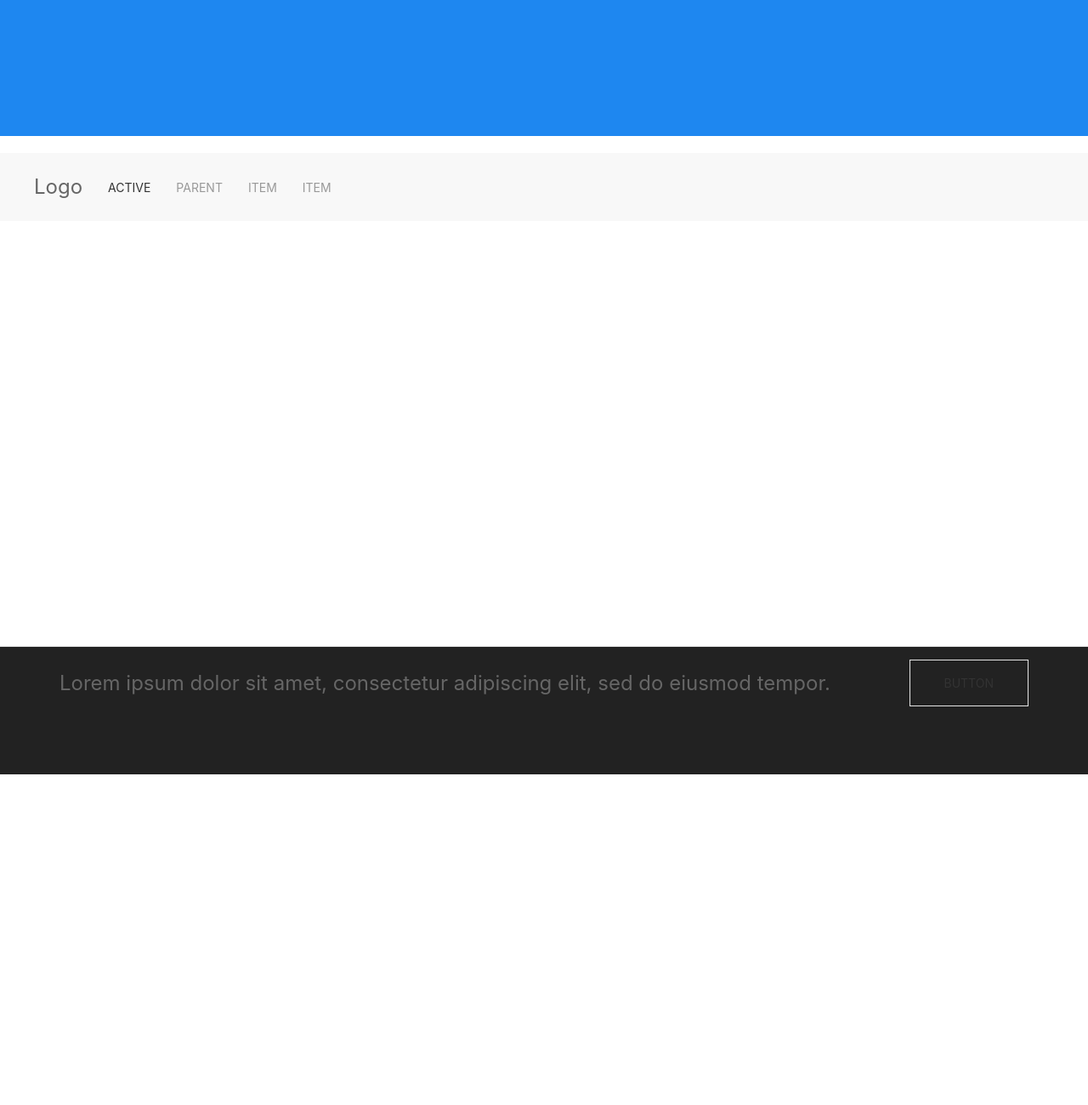
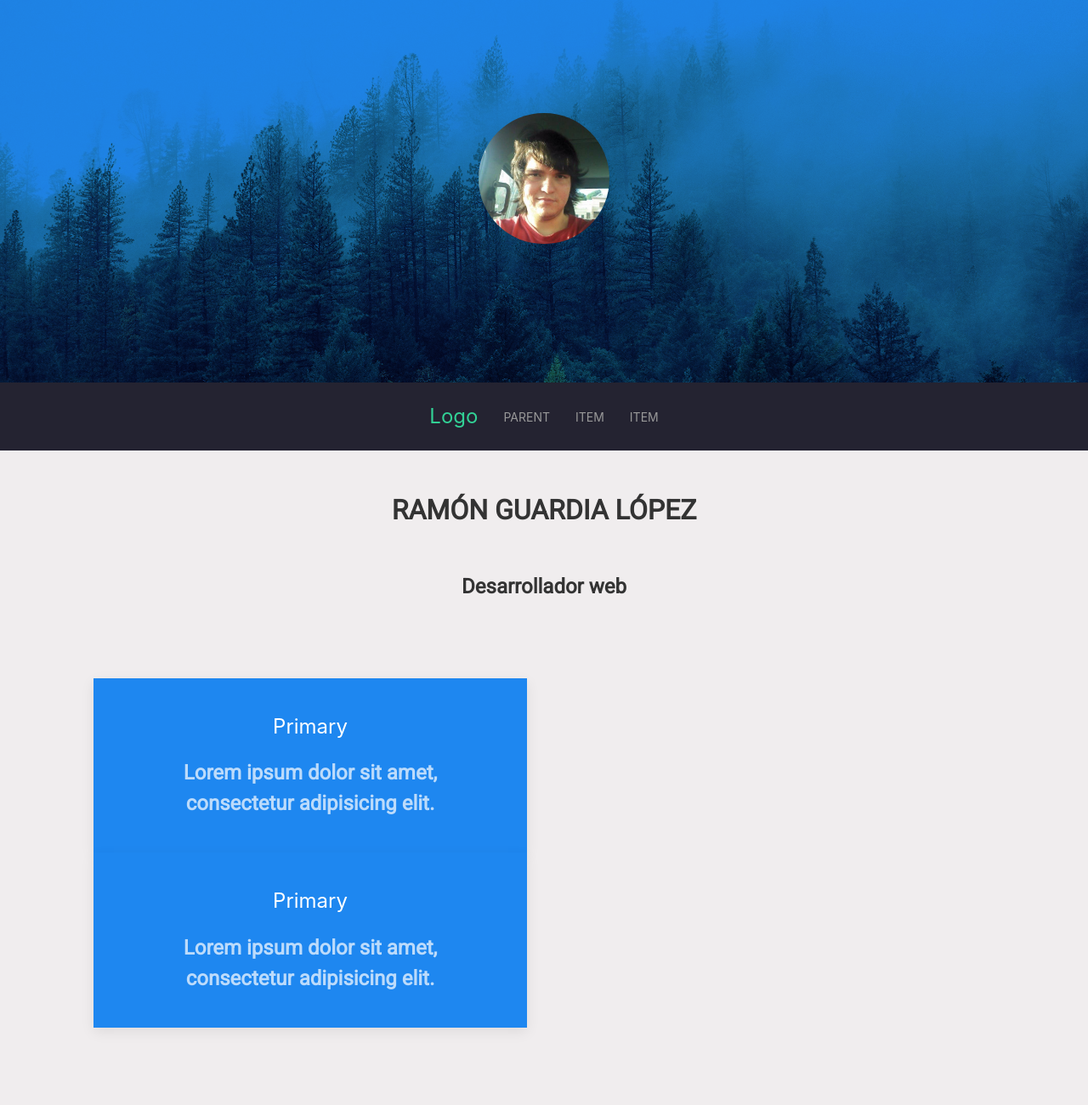
Before and after one commit to McRamy13/cvitae, a plain HTML site: page index.html in a window 1280 px wide. Shown: the top 1300 px of the page at 85% size. Before the commit the page ends 911 px from the top, so only its background shows below. Drawn offline with nearby package versions, Linux system fonts and the light colour scheme.

Commit message:
Inserción imagen de fondo. Imagen del autor. Datos básicos. Colores.

```diff
--- a/css/styles.css
+++ b/css/styles.css
@@ -1,6 +1,20 @@
+/*variables*/
+/*variables*/
+:root{
+	--color-ppal:#242331;
+	--color-fondo:#F0EDEE;
+	--independence:#384E77;
+	--cerulean:#1B4079;
+}
+
 /* -- estilos para el body --*/
+@import url('https://fonts.googleapis.com/css?family=Roboto');
 body{
   min-height:100%;
+}
+#titleName{
+  font-family: Roboto;
+  padding-top: 10px;
 }
 html,
 body {
@@ -8,6 +22,10 @@ body {
    	padding:0;
    	height:100%;
 
+}
+#imgPPal{
+  width: 30%;
+  height: auto;
 }
 .cabecera{
   height: 20%;
@@ -17,6 +35,7 @@ body {
 }
 .bodyContenido{
 	min-height: 60%;
+	background-color: var(--color-fondo);
 }
 .bodyFooter{
 	height: 15%;
@@ -28,3 +47,8 @@ body {
 .content{
   height: 100%;
 }
+
+/* Estilos en la cabecera */
+#navContainer{
+  background-color: var(--color-ppal);
+}
--- a/index.html
+++ b/index.html
@@ -9,27 +9,27 @@
   <script src="js/uikit.min.js"></script>
   <script src="js/uikit-icons.min.js"></script>
   <link type="text/css" rel="stylesheet" href="css/styles.css" media="screen,projection" />
+  <link href="https://fonts.googleapis.com/css?family=Roboto" rel="stylesheet">
   <!--Let browser know website is optimized for mobile-->
   <meta name="viewport" content="width=device-width, initial-scale=1.0" />
 </head>
 
 <body>
   <!-- Contenedor con imagen del principio -->
-  <!-- TODO: poner imagen en el centro -->
-  <!-- TODO: poner nombre -->
-  <div class="uk-container-expand uk-background-primary cabecera">
-
+  <div class="uk-background-blend-multiply uk-background-primary uk-background-cover uk-height-large uk-panel uk-flex uk-flex-center uk-flex-middle" style="background-image: url(images/forest.jpeg); cabecera">
+    <!-- <div class="uk-container-expand uk-background-primary cabecera"> -->
+    <div class=""><img class="uk-align-center uk-border-circle" src="images/soul.jpg" alt="" id="imgPPal"></div>
   </div>
   <!-- Nav bar -->
-  <nav class="uk-navbar-container uk-margin body">
+  <nav class="uk-navbar-container uk-margin body uk-margin-remove-top uk-margin-remove-bottom" id="navContainer">
     <div class="uk-container uk-container-expand">
       <div class="uk-navbar">
-                    <div class="uk-navbar-left">
+        <div class="uk-navbar-center">
 
-                        <a class="uk-navbar-item uk-logo" href="#">Logo</a>
+          <a class="uk-navbar-item uk-logo uk-text-success" href="#">Logo</a>
 
-                        <ul class="uk-navbar-nav">
-                            <li class="uk-active"><a href="#">Active</a></li>
+          <ul class="uk-navbar-nav uk-text-success">
+
             <li><a href="#">Parent</a></li>
             <li><a href="#">Item</a></li>
             <li><a href="#">Item</a></li>
@@ -39,14 +39,30 @@
       </div>
     </div>
   </nav>
+
   <!-- Nav var -->
   <!-- Contenido -->
-  <div class="bodyContenido">
-    <p class="uk-display-inline-block"></p>
+  <div class="bodyContenido uk-padding">
+    <h2 class="uk-text-uppercase uk-text-bold uk-text-center uk-padding-top" id="titleName">Ramón Guardia López</p>
+    <h3 class="uk-text-large uk-text-bold uk-text-center uk-padding-top" id="titleName">Desarrollador web</p>
+      <!-- CONTENIDO DATOS -->
+      <div class="uk-child-width-1-2@m uk-grid-match uk-padding-large" uk-grid>
+        <div>
+            <div class="uk-card uk-card-primary uk-card-hover uk-card-body uk-light">
+                <h3 class="uk-card-title">Primary</h3>
+                <p>Lorem ipsum dolor sit amet, consectetur adipisicing elit.</p>
+            </div>
+            <div class="uk-card uk-card-primary uk-card-hover uk-card-body uk-light">
+                <h3 class="uk-card-title">Primary</h3>
+                <p>Lorem ipsum dolor sit amet, consectetur adipisicing elit.</p>
+            </div>
+        </div>
+    </div>
+      <!-- CONTENIDO DATOS -->
   </div>
   <!-- Contenido -->
   <!-- FOOTER -->
-  <div class="bodyFooter uk">
+  <div class="bodyFooter uk uk-margin-remove-top">
     <footer id="footer" class="uk-modal-footer uk-background-secondary uk-sticky=" bottom: true " uk-section-small uk-width-auto uk-display-block">
       <div class="uk-container">
         <div class="uk-grid-large uk-flex-middle uk-grid" uk-grid="">
```
Also changed, not shown: fonts/Roboto-Regular.ttf (added), images/forest.jpeg (added), images/soul.jpg (added), images/soul.png (added). Lines whose indentation alone changed are shown as unchanged.
